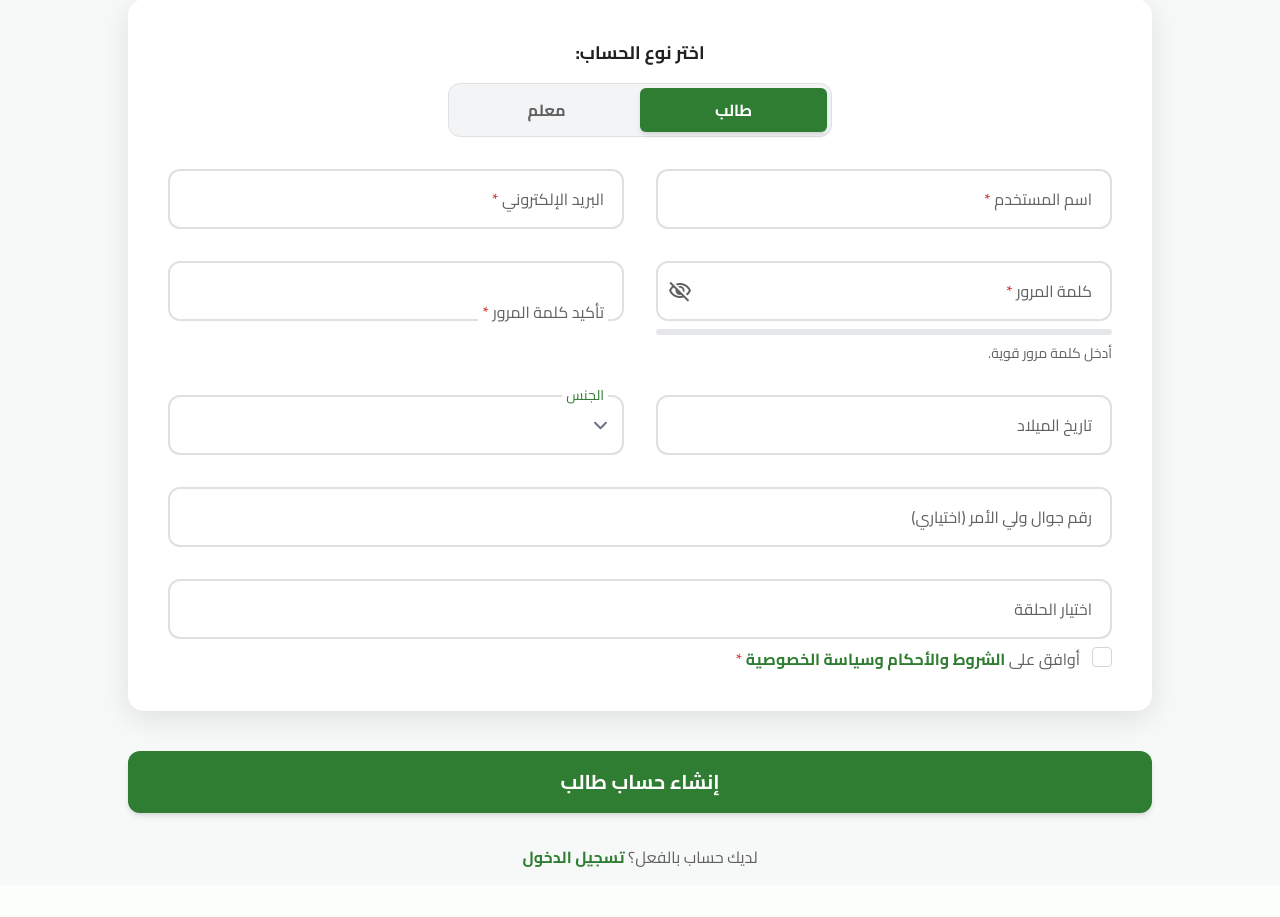
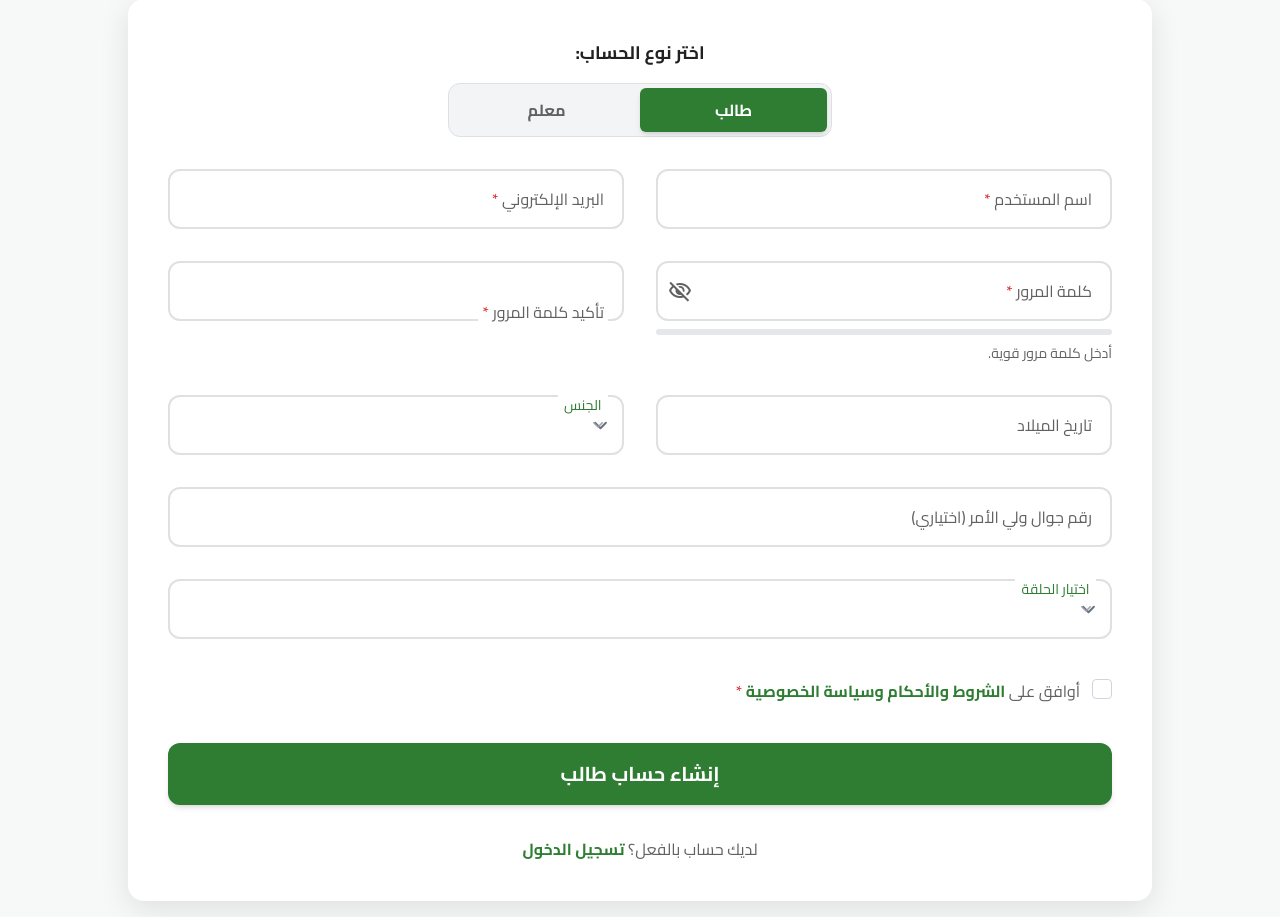
Before and after one commit to muhammednelshazly/Qurantahfiz, a Django app: page /accounts/register/ in a window 1280 px wide. Shown: the part 237-1154 px from the top of the page. Before the commit the page ends 1104 px from the top, so only its background shows below. Run offline with Django 5.2, Linux system fonts and the light colour scheme; some libraries are stand-ins or nearby versions.

Commit message:
Update register.html

```diff
--- a/templates/accounts/register.html
+++ b/templates/accounts/register.html
@@ -50,6 +50,19 @@
     .dark .form-input-group label { --label-bg:#1E1E1E; color:#BDBDBD; }
     .form-input:focus~label, .form-input:not(:placeholder-shown)~label{
       top:0; font-size:.875rem; color:#2E7D32;
+    }
+
+    .form-select-floating { position: relative; }
+    .form-select-floating label{
+      position:absolute; right:1rem; top:-.7rem; transform:none !important;
+      padding:0 .4rem; font-size:.875rem; color:#2E7D32;
+      background-color:var(--label-bg, white);
+    }
+    .dark .form-select-floating label{ background-color:#1E1E1E; }
+    .form-select-floating select{ -webkit-appearance:none; -moz-appearance:none; appearance:none; padding-right:2.5rem; }
+    .form-select-floating .chevron{
+      position:absolute; right:1rem; top:50%; transform:translateY(-50%);
+      width:1.25rem; height:1.25rem; color:#9CA3AF; pointer-events:none;
     }
 
     .loading-bar{
@@ -169,7 +182,7 @@
                 <label for="birth_date">تاريخ الميلاد</label>
               </div>
 
-              <div class="form-input-group">
+              <div class="form-select-floating">
                 <select id="gender" name="gender"
                         class="form-input w-full px-4 py-3.5 rounded-lg bg-transparent border-2 border-border-light dark:border-border-dark focus:outline-none focus:ring-0 focus:border-primary text-lg">
                   <option value="" selected hidden disabled></option>
@@ -177,6 +190,9 @@
                   <option value="female">أنثى</option>
                 </select>
                 <label for="gender">الجنس</label>
+                <svg class="chevron" xmlns="http://www.w3.org/2000/svg" viewBox="0 0 20 20" fill="currentColor" aria-hidden="true">
+                  <path fill-rule="evenodd" d="M5.23 7.21a.75.75 0 011.06.02L10 10.94l3.71-3.71a.75.75 0 011.08 1.04l-4.24 4.25a.75.75 0 01-1.06 0L5.21 8.27a.75.75 0 01.02-1.06z" clip-rule="evenodd"/>
+                </svg>
               </div>
 
               <div class="form-input-group md:col-span-2">
@@ -185,9 +201,7 @@
                 <label for="guardian_phone">رقم جوال ولي الأمر (اختياري)</label>
               </div>
 
-              <div class="form-input-group col-span-2 md:col-span-2">
-                <label for="halaqa" class="block mb-2">اختيار الحلقة</label>
-
+              <div class="form-select-floating col-span-2 md:col-span-2">
                 <select id="halaqa" name="halaqa"
                         class="form-input w-full px-4 py-3.5 rounded-lg bg-transparent border-2 border-border-light dark:border-border-dark focus:outline-none focus:ring-0 focus:border-primary text-lg">
                   <option value="" selected hidden disabled></option>
@@ -202,9 +216,12 @@
                   <option>حلقة لقمان – الشيخ إبراهيم السبيعي</option>
                   <option>حلقة فاطر – الشيخ عمر الحربي</option>
                 </select>
+                <label for="halaqa">اختيار الحلقة</label>
+                <svg class="chevron" xmlns="http://www.w3.org/2000/svg" viewBox="0 0 20 20" fill="currentColor" aria-hidden="true">
+                  <path fill-rule="evenodd" d="M5.23 7.21a.75.75 0 011.06.02L10 10.94l3.71-3.71a.75.75 0 011.08 1.04l-4.24 4.25a.75.75 0 01-1.06 0L5.21 8.27a.75.75 0 01.02-1.06z" clip-rule="evenodd"/>
+                </svg>
               </div>
 
-              </div>
             </div>
           </div>
 
```
